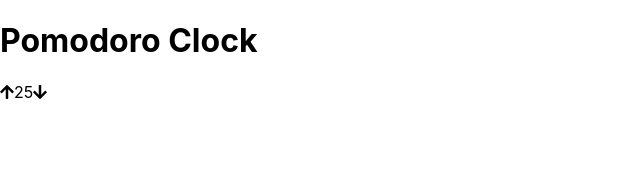
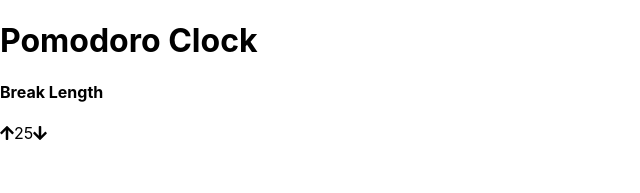
Before and after one commit to rizsyed1/pomodoro-clock, a React (Create React App) app: page / in a window 1280 px wide. Shown: the top 193 px of the page, without its empty margins (0-640 px from the left). Built offline with nearby package versions, Linux system fonts and the light colour scheme.

Commit message:
Changed required proptypes  of TimeAdjuster to exclude passed in callback functions - they are already tested in unit tests

```diff
--- a/src/App.js
+++ b/src/App.js
@@ -21,7 +21,7 @@ class App extends React.Component {
     return (
       <>
         <h1>Pomodoro Clock</h1>
-        <TimeAdjuster downArrowClick={this.downArrowClick} upArrowClick={this.upArrowClick} time={this.state.workTime} />
+        <TimeAdjuster timeAdjusterName='Break Length' downArrowClick={this.downArrowClick} upArrowClick={this.upArrowClick} time={this.state.workTime} />
 
       </>
     )
--- a/src/TimeAdjuster/TimeAdjuster.js
+++ b/src/TimeAdjuster/TimeAdjuster.js
@@ -1,18 +1,18 @@
 import React from 'react';
 import PropTypes from 'prop-types';
-
 import { FontAwesomeIcon } from '@fortawesome/react-fontawesome';
 import { faArrowUp } from '@fortawesome/free-solid-svg-icons';
 import { faArrowDown } from '@fortawesome/free-solid-svg-icons';
 
-function TimeAdjuster({time, downArrowClick, upArrowClick}) {
+function TimeAdjuster({time, downArrowClick, upArrowClick, timeAdjusterName}) {
     return (
         <React.Fragment>
-            <div>
+            <span className='container'>
+                <h4 className='header'>{timeAdjusterName}</h4>
                 <span onClick={upArrowClick} className='arrowUp'><FontAwesomeIcon icon={faArrowUp}/></span>
                 <span className='time'>{time}</span>
                 <span onClick={downArrowClick} className='arrowDown'><FontAwesomeIcon  icon={faArrowDown} /></span>
-            </div>
+            </span>
         </React.Fragment>
 
 
@@ -20,7 +20,8 @@ function TimeAdjuster({time, downArrowClick, upArrowClick}) {
 }
 
 TimeAdjuster.propTypes = {
-    time: PropTypes.number.isRequired
+    time: PropTypes.number.isRequired,
+    timeAdjusterName: PropTypes.string.isRequired
 };
 
 export default TimeAdjuster
```
Also changed, not shown: 1 other file (tests, documents, lock files or other folders).
